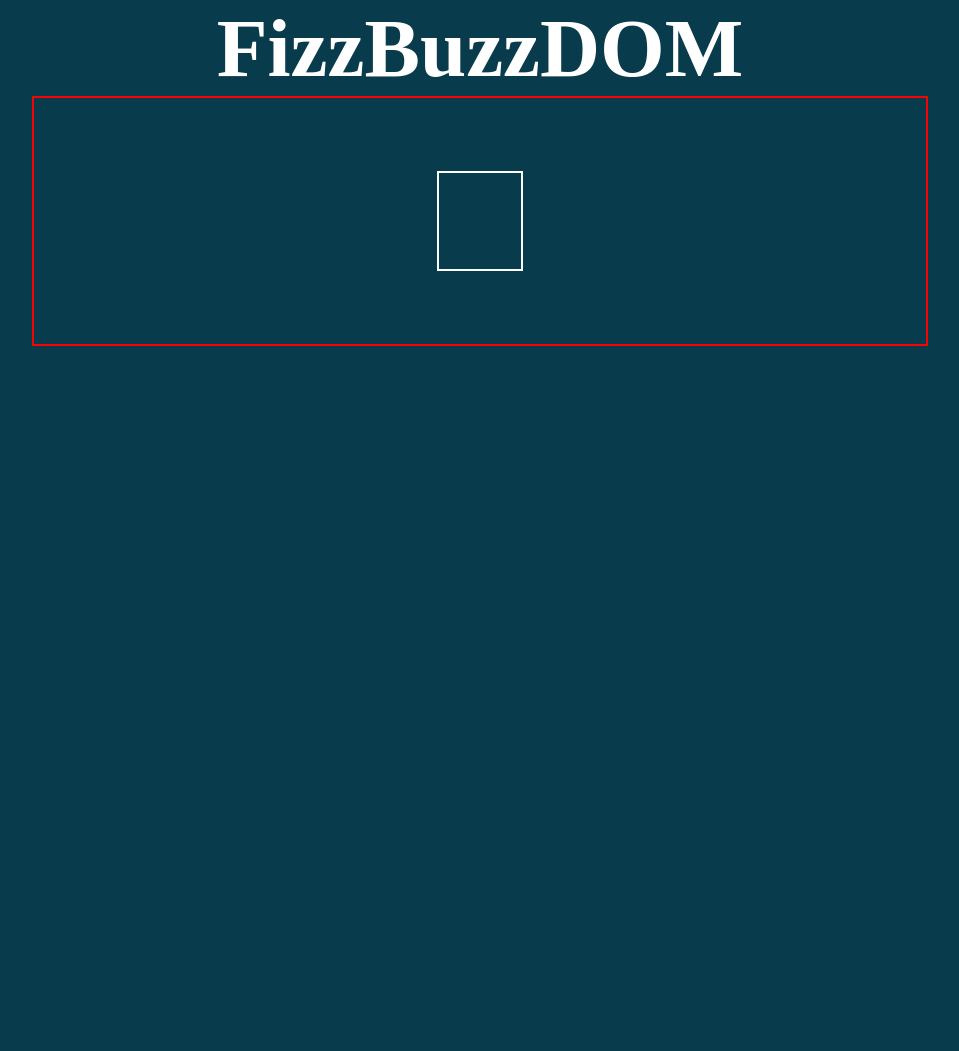
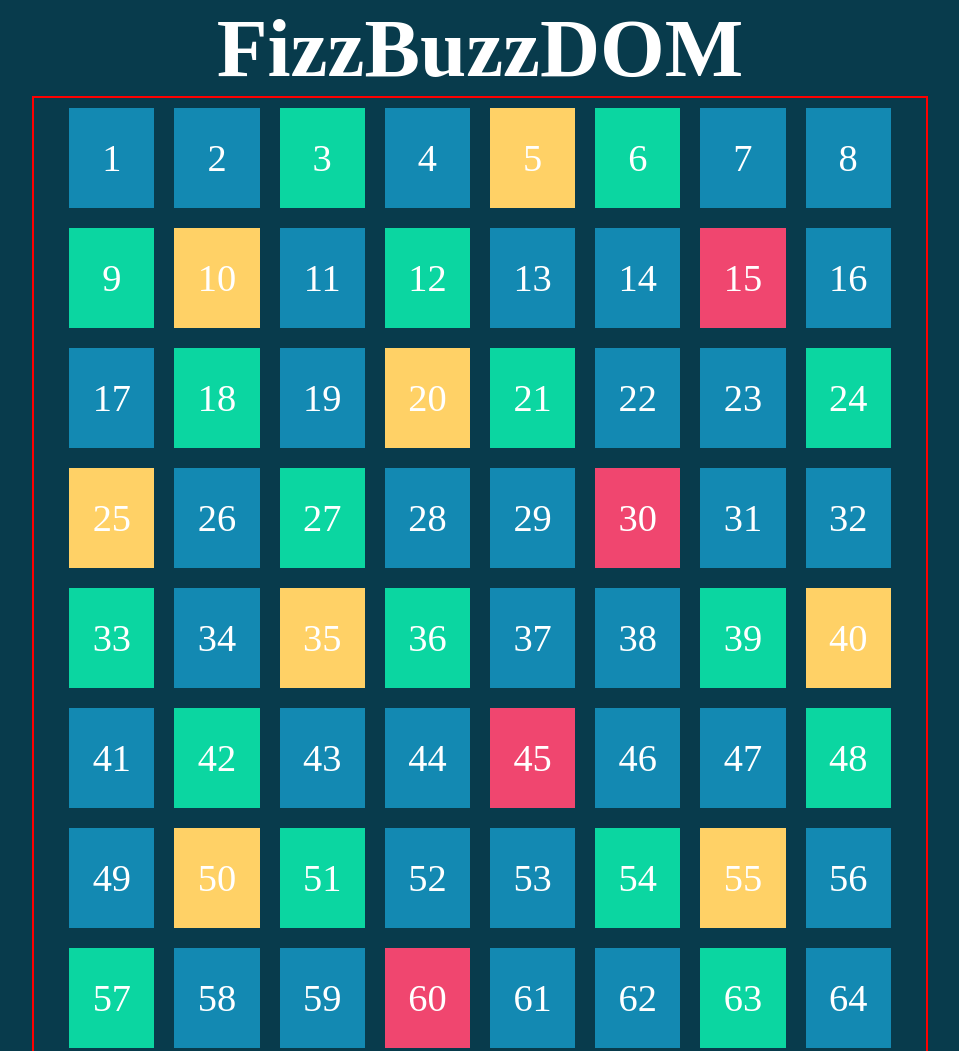
Before and after one commit to StefanoM98/js-fizzbuzz, a plain HTML site: page index.html in a window 1280 px wide. Shown: the top 1051 px of the page, without its empty margins (160-1119 px from the left). Before the commit the page ends 800 px from the top, so only its background shows below. Drawn offline with Linux system fonts and the light colour scheme.

Commit message:
Add: other else if and print

```diff
--- a/css/style.css
+++ b/css/style.css
@@ -19,17 +19,17 @@ body {
     justify-content: center;
     align-items: center;
     /* DEBUG */
-    height: 250px;
     border: 2px solid red;
 }
 
 .box {
     width: calc(100% / 10 - 4px);
     height: 100px;
-    border: 2px solid white;
     text-align: center;
     line-height: 100px;
     font-size: 2.4rem;
+    background-color: #1389b2;
+    margin: 10px;
 }
 
 .buzz {
--- a/index.html
+++ b/index.html
@@ -11,8 +11,6 @@
 <body>
     <h1>FizzBuzzDOM</h1>
     <div class="grid">
-        <div class="box"></div>
-
     </div>
     <script src="js/script.js"></script>
 </body>
--- a/js/script.js
+++ b/js/script.js
@@ -1,12 +1,22 @@
 const gridElem = document.querySelector (".grid")
 for (let i = 1; i <= 100; i++) {
 
-    let oddEven;
+    let divisibile;
     let color;
 
-    if (i % 15 === 0 ) {
+    if (i % 15 === 0) {
         console.log ("FizzBuzz")
-        oddEven = "divisibileper15"
-        color = ".fizzbuzz"
+        divisibile = "divisibileper15"
+        color = "fizzbuzz"
+    } else if (i % 5 === 0){
+        console.log ("Buzz")
+        divisibile = "divisibileper5"
+        color = "buzz"
+    } else if (i % 3 === 0) {
+        console.log("Fizz");
+        divisibile = "divisibileper3"
+        color = "fizz"
     }
+
+    gridElem.innerHTML += `<div class="box ${color}">${i}</div>`
 }
```
